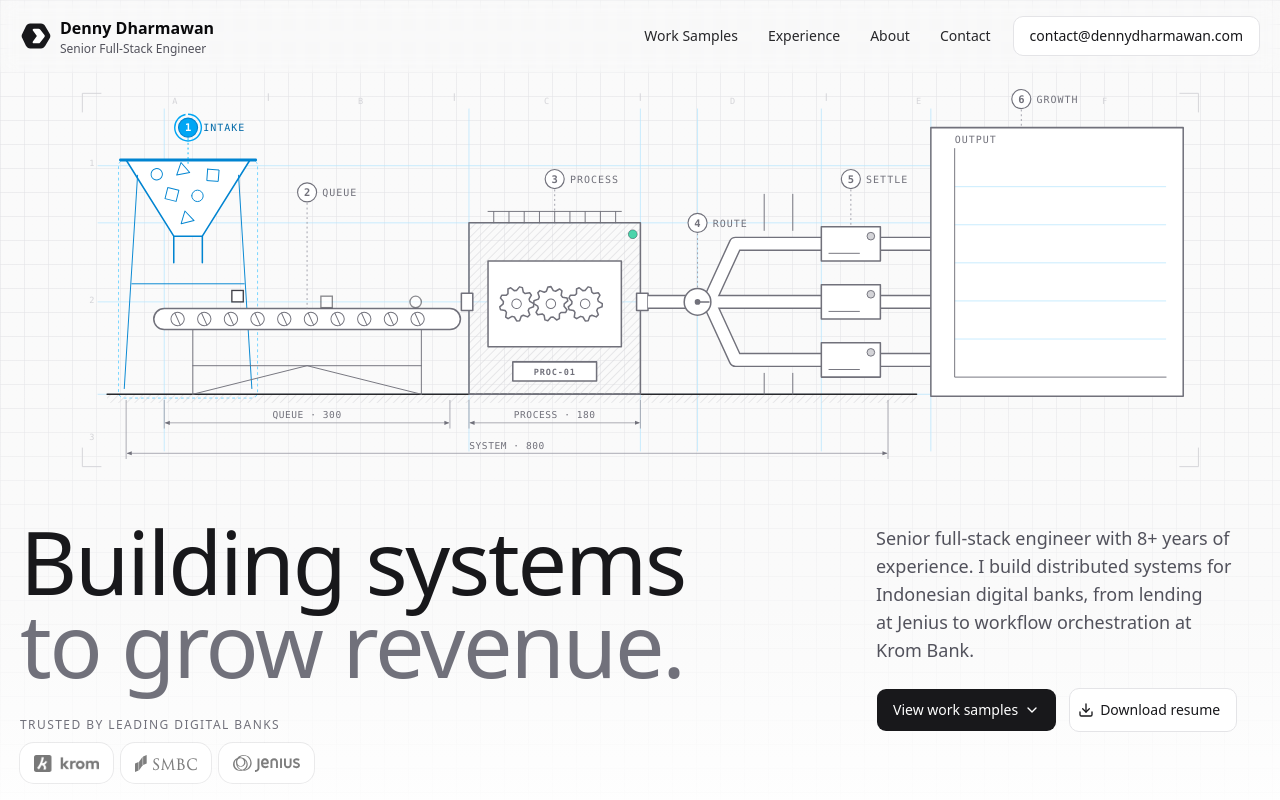
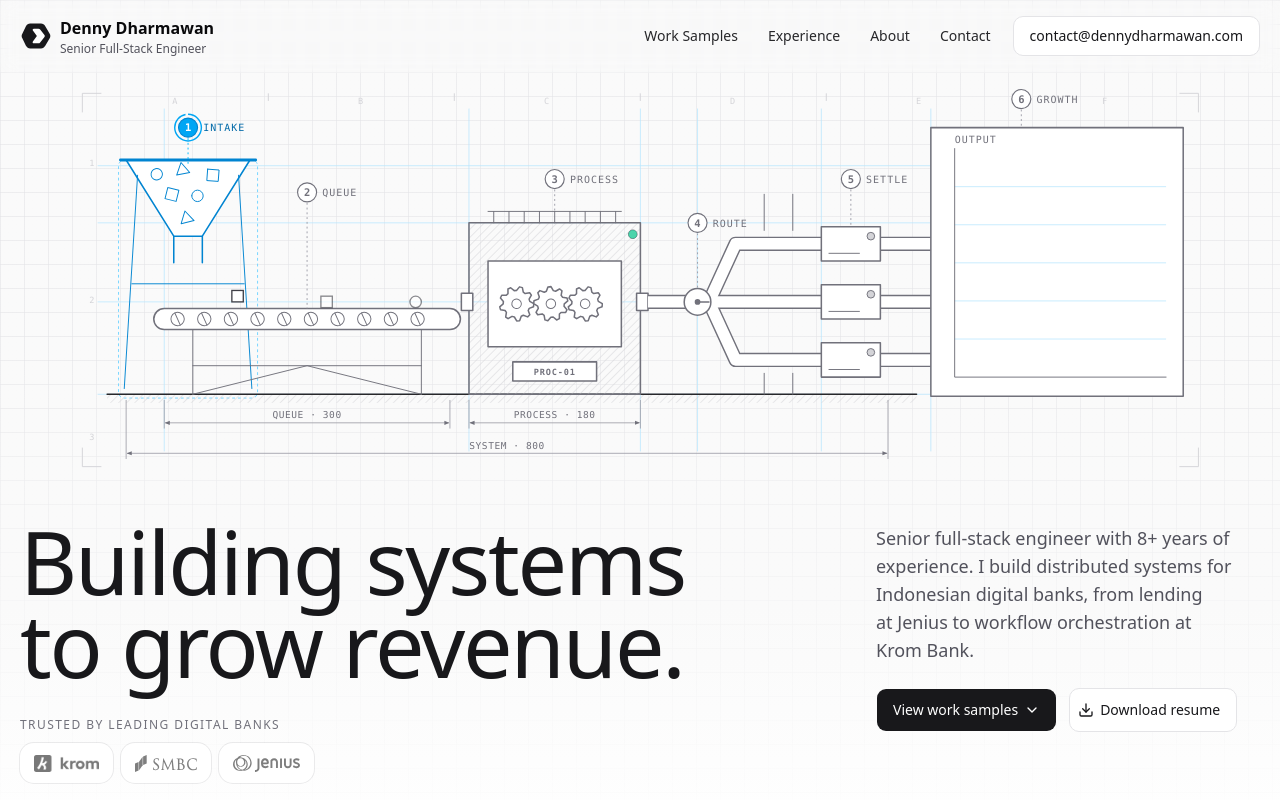
Before and after one commit to dennydharmawan/personal-site, an Astro site: page / in a window 1280 px wide. Shown: the top 800 px of the page. Built offline with nearby package versions, Linux system fonts and the light colour scheme; Astro itself is replaced by a stand-in of ours; animation ran at ten frames a second; a web font is replaced by a local one.

Commit message:
style(hero): set both headline lines in near-black
The second line carries the outcome, so it takes the same zinc-900 as
the first instead of reading as an aside.

```diff
--- a/src/components/sections/hero.tsx
+++ b/src/components/sections/hero.tsx
@@ -16,7 +16,7 @@ function HeroHeadline({ className }: { className: string }) {
   return (
     <h1 className={`font-heading font-normal tracking-tight text-zinc-900 ${className}`}>
       Building systems
-      <span className="block text-zinc-500">to grow revenue.</span>
+      <span className="block">to grow revenue.</span>
     </h1>
   );
 }
```
